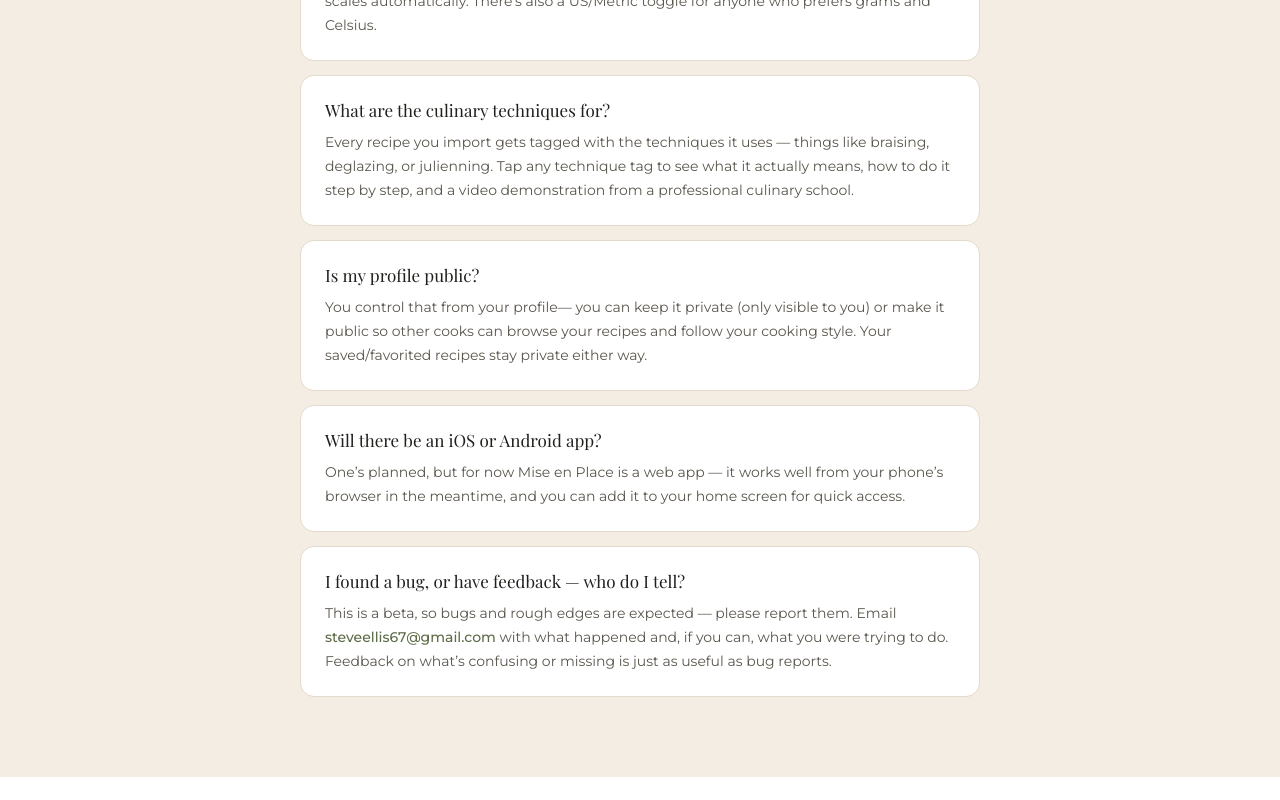
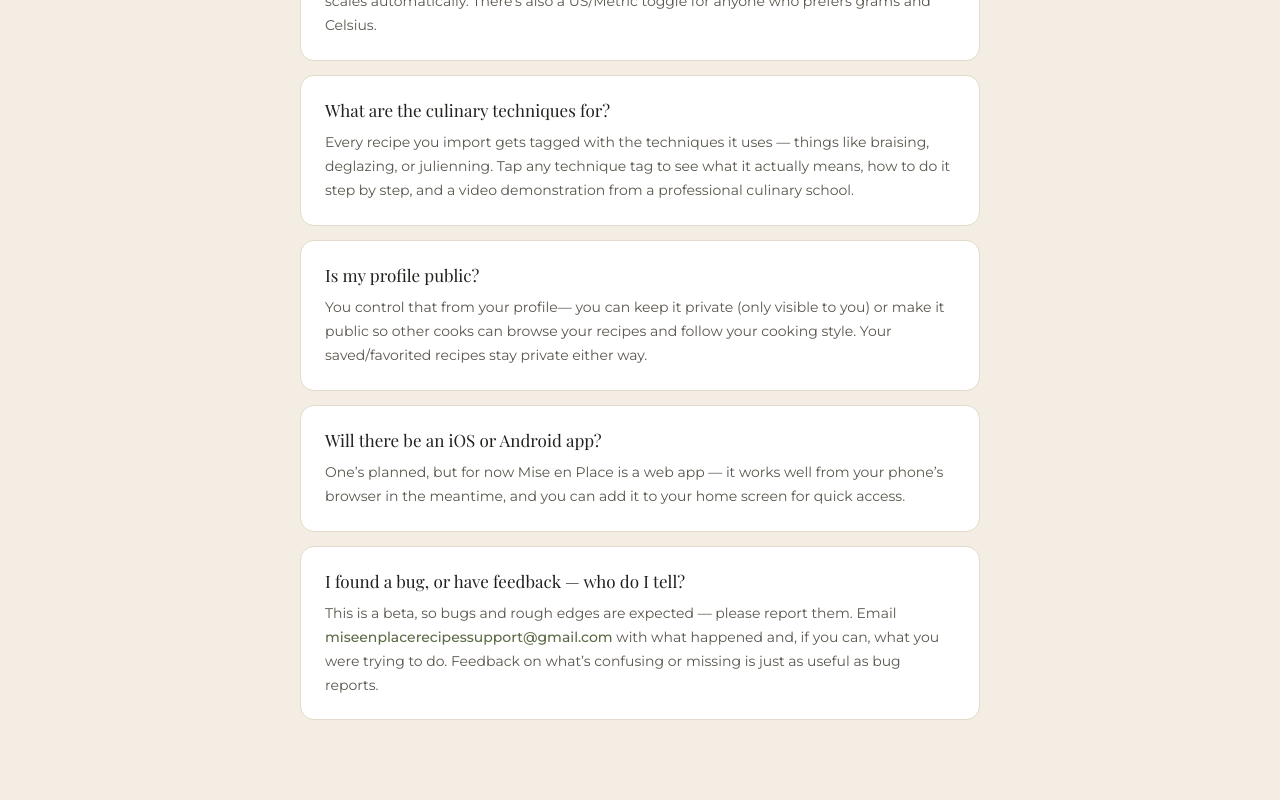
Before and after one commit to bdjc66j7tp-hue/mise-en-place, a Next.js app: page /faq in a window 1280 px wide. Shown: the part 1258-2058 px from the top of the page. Before the commit the page ends 2035 px from the top, so only its background shows below. Built offline with nearby package versions, Linux system fonts and the light colour scheme; no server answers; a web font is replaced by a local one.

Commit message:
Use dedicated support inbox instead of personal email on FAQ page

```diff
--- a/app/faq/page.tsx
+++ b/app/faq/page.tsx
@@ -54,8 +54,8 @@ const FAQS: { q: string; a: React.ReactNode }[] = [
     a: (
       <>
         This is a beta, so bugs and rough edges are expected — please report them. Email{' '}
-        <a href="mailto:steveellis67@gmail.com" style={{ color: '#5C6B47', fontWeight: 500 }}>
-          steveellis67@gmail.com
+        <a href="mailto:miseenplacerecipessupport@gmail.com" style={{ color: '#5C6B47', fontWeight: 500 }}>
+          miseenplacerecipessupport@gmail.com
         </a>{' '}
         with what happened and, if you can, what you were trying to do. Feedback on what’s confusing or missing is just as useful as bug reports.
       </>
```
Also changed, not shown: 1 other file (tests, documents, lock files or other folders).
